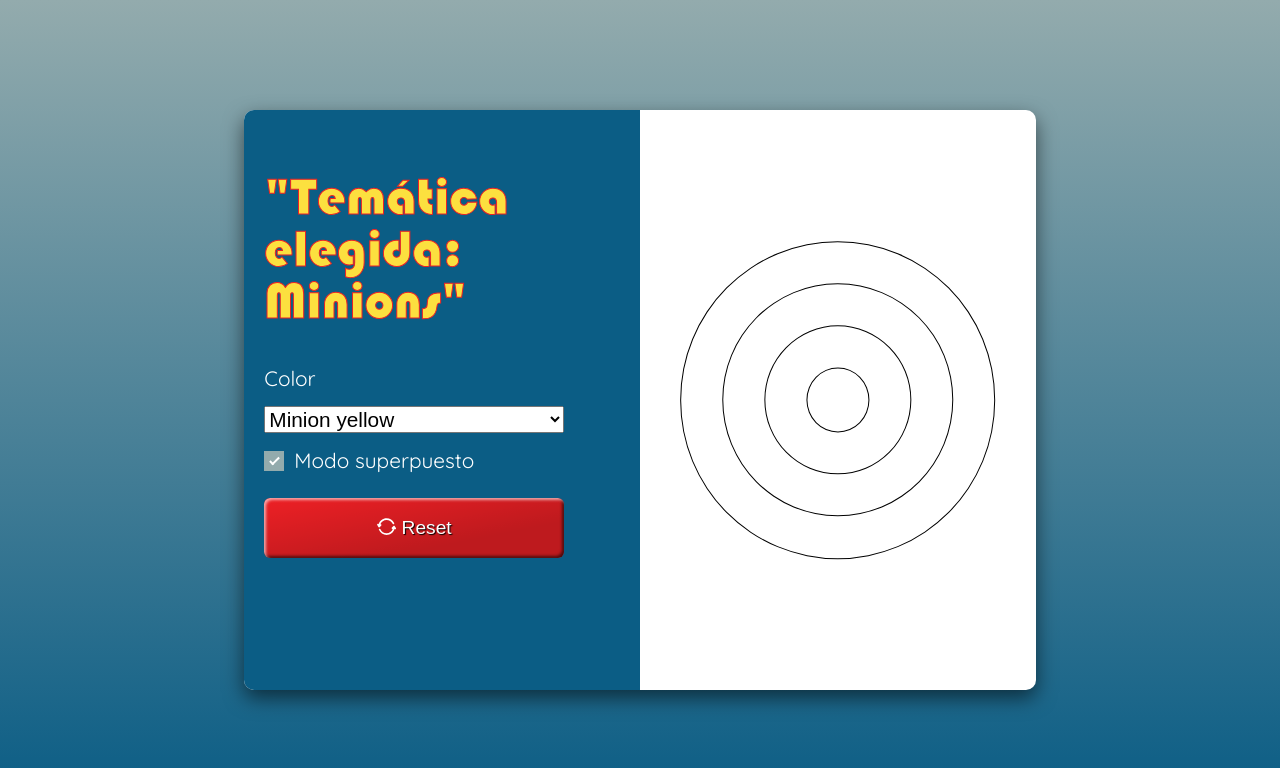
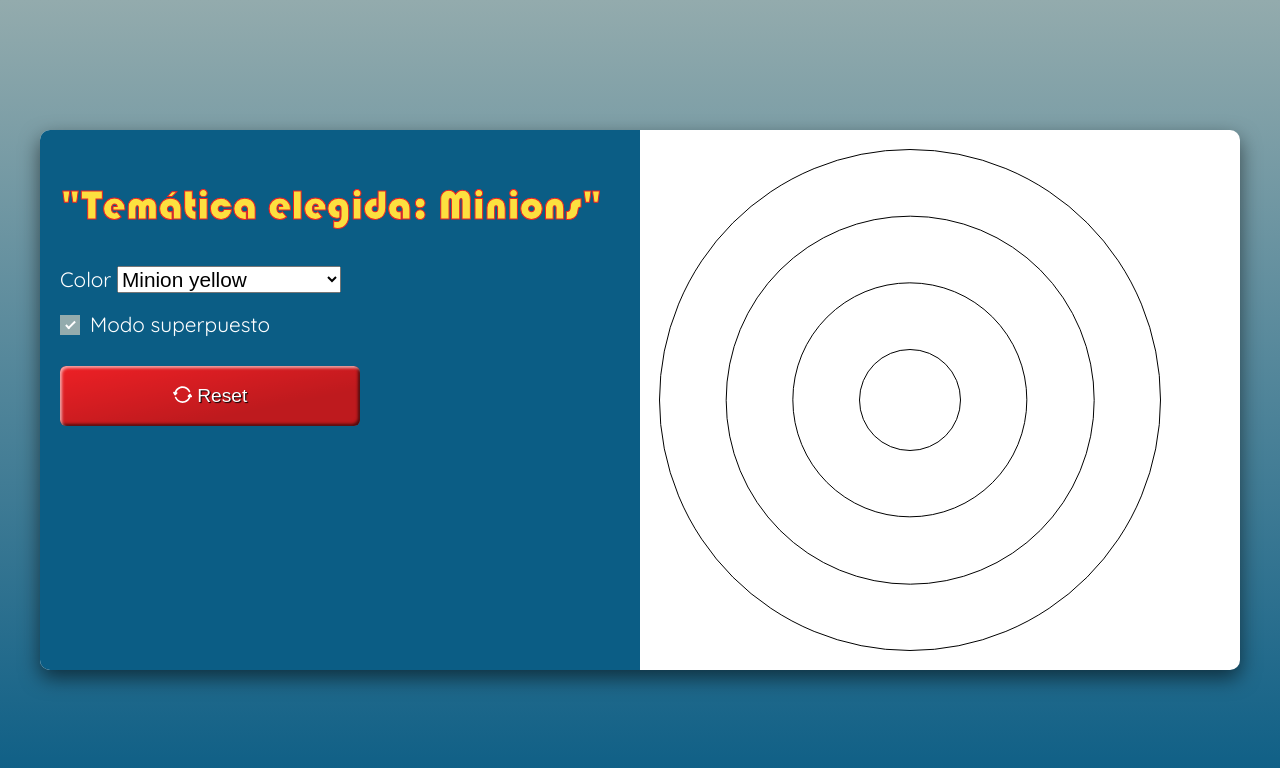
Before and after one commit to leandroordo/Desafio12, a plain HTML site: page parte1/index.html in a window 1280 px wide. Drawn offline with Linux system fonts and the light colour scheme.

Commit message:
Tuned up some styles

```diff
--- a/parte1/index.html
+++ b/parte1/index.html
@@ -10,10 +10,13 @@
     <div class="container">
       <div class="left-container">
         <h1></h1>
-        <div class="grid-form">
+        <div class="form">
+          <div class="row">
             <label>Color</label>
             <!-- Generar en la vista un elemento select -->
             <select></select>
+          </div>
+          <div class="row">
             <div class="checkbox-container">
               <label class="control control-checkbox">
                 Modo superpuesto
@@ -21,6 +24,8 @@
                 <div class="control_indicator"></div>
               </label>
             </div>
+          </div>
+          <div class="row">
             <!-- Disponer de un botón de reset -->
             <button type="button">
               <svg
@@ -84,6 +89,7 @@
             </button>
           </div>
         </div>
+      </div>
       <div class="right-container">
         <section class="circles-section"></section>
       </div>
--- a/parte1/scripts.js
+++ b/parte1/scripts.js
@@ -66,6 +66,7 @@ function createCircles(howMany, where, clickEventFunction) {
     // Setear el tamaño y asignarle la misma función para el click
     circle.style.width = widthPercentage + "%";
     circle.style.paddingBottom = widthPercentage + "%";
+
     circle.addEventListener("click", clickEventFunction);
 
     // Agregar el nuevo círculo al div where
--- a/parte1/styles.css
+++ b/parte1/styles.css
@@ -12,10 +12,6 @@ html {
   padding: 0;
   font-family: "Quicksand", sans-serif;
   line-height: 1.1;
-}
-
-* {
-  box-sizing: border-box;
 }
 
 /*Definir una paleta de 4 colores*/
@@ -49,20 +45,22 @@ body {
 
 .container {
   background-color: #fff;
-  max-width: 1200px;
   border-radius: 10px;
   box-shadow: 0 8px 20px 0 rgba(0, 0, 0, 0.55);
-  margin: 175px 0;
+  max-width: 1200px;
+  margin: 75px 20px;
   position: relative;
   display: flex;
+  flex-grow: 1;
 }
 
 h1 {
   font-family: "Minions font";
   font-weight: normal;
-  font-size: 52px;
+  font-size: 42px;
   padding: 6px 0;
   margin-bottom: 34px;
+  overflow: hidden;
   color: var(--school-bus-yellow);
   line-height: 1;
   -webkit-text-stroke: 1px var(--red-cmyk);
@@ -74,24 +72,30 @@ h1 {
   border-bottom-left-radius: 10px;
   padding: 20px;
   position: relative;
-  min-width: 320px;
   width: 50%;
   color: #fff;
 }
 
-.grid-form {
-  display: grid;
+.form {
+  display: flex;
+  flex-direction: column;
   grid-gap: 16px;
   max-width: 300px;
   font-size: 1.3rem;
 }
 
+.row {
+  margin-bottom: 4px;
+}
+
 select {
   font-size: 1em;
   line-height: 3;
+  max-width: 100%;
 }
 
 button {
+  width: 100%;
   border: 0;
   line-height: 2.5;
   padding: 6px;
@@ -128,7 +132,7 @@ button svg {
 }
 
 .right-container {
-  padding: 40px 40px;
+  padding: 20px;
   position: relative;
   width: 50%;
 }
```
Lines whose indentation alone changed are shown as unchanged.
